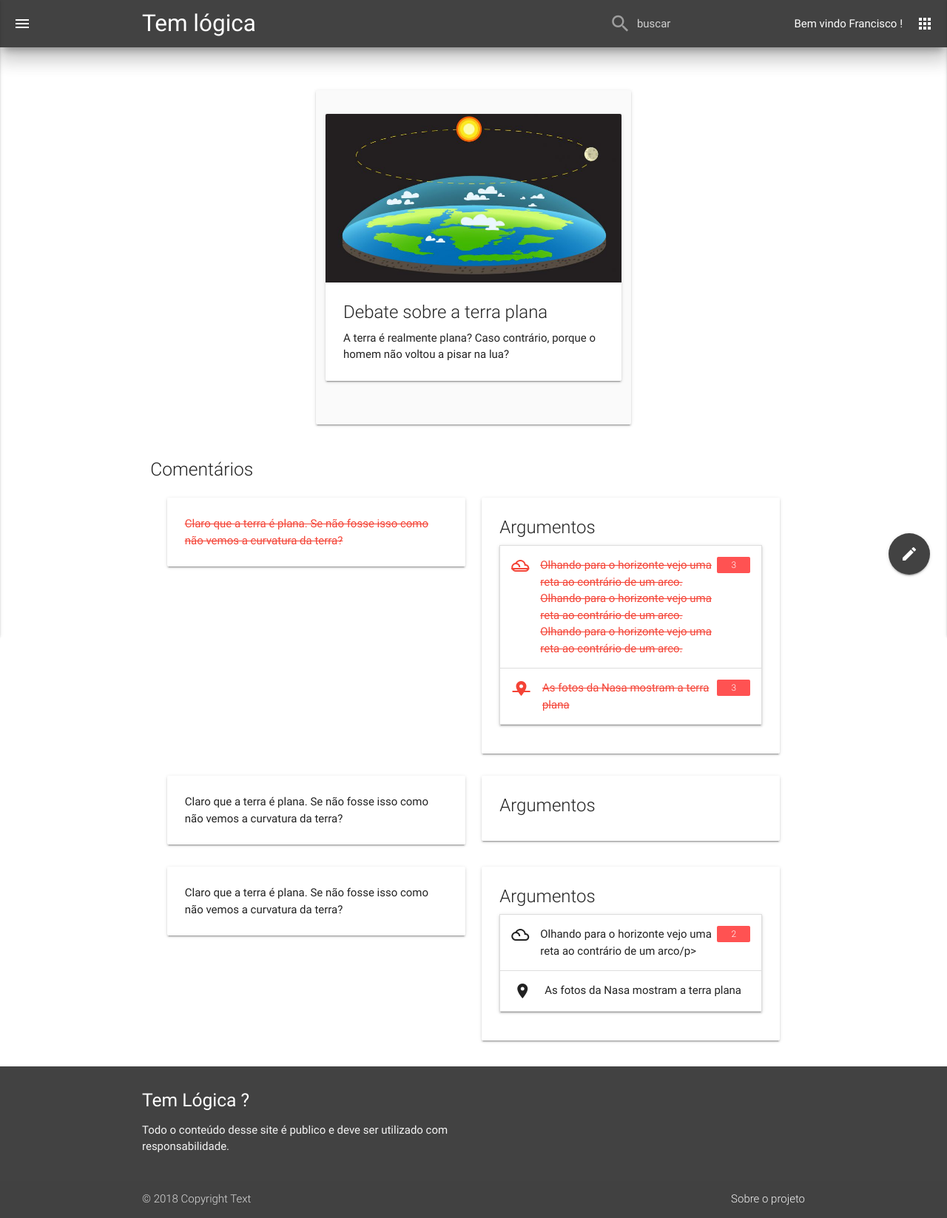
After one commit to Franciscofc1986/debate-inteligente, a PHP site: page /debate.php in a window 1280 px wide. The commit adds this page. Shown: the whole page at 74% size. Run offline with PHP 8.4, Linux system fonts and the light colour scheme; some libraries are stand-ins or nearby versions.

Commit message:
Criando a pagina de debate

```diff
--- a/src/css/style.css
+++ b/src/css/style.css
@@ -9,3 +9,7 @@
     width: auto;
     height: auto;
 }
+
+.texto_vetado{
+    text-decoration: line-through;
+}
--- /dev/null
+++ b/src/debate.php
@@ -0,0 +1,308 @@
+<!DOCTYPE html>
+<html lang="pt-BR">
+  <head>
+    <meta charset="utf-8">
+    <title >Tem Lógica</title>
+    <!--Import Google Icon Font-->
+    <link href="https://fonts.googleapis.com/icon?family=Material+Icons" rel="stylesheet">
+    <!--Import materialize.css-->
+    <link type="text/css" rel="stylesheet" href="css/materialize.min.css"  media="screen,projection"/>
+    <link type="text/css" rel="stylesheet" href="css/style.css"/>
+    <!--Let browser know website is optimized for mobile-->
+    <meta name="viewport" content="width=device-width, initial-scale=1.0"/>
+  </head>
+
+  <body>
+    <header>
+    <?php include_once 'barra_topo.php'; ?>
+    </header>
+
+    <!--<div class="fixed-action-btn horizontal">
+        <a class="btn-floating btn-large red">
+        <i class="large material-icons">question_answer</i>
+        </a>
+        <ul>
+        <li><a class="btn-floating red"><i class="material-icons">question_answer</i></a></li>
+        <li><a class="btn-floating yellow darken-1"><i class="material-icons">format_quote</i></a></li>
+        <li><a class="btn-floating green"><i class="material-icons">publish</i></a></li>
+        <li><a class="btn-floating blue"><i class="material-icons">attach_file</i></a></li>
+        </ul>
+    </div>-->
+
+  <div class="fixed-action-btn toolbar">
+    <a class="btn-floating btn-large grey darken-3">
+      <i class="large material-icons">mode_edit</i>
+    </a>
+    <ul>
+      <li class=""></li>
+      <li class="">
+        <input type="text" placeholder="Comentário" id="autocomplete-input" class="autocomplete white-text" >
+      </li>
+      <li class=""><a href="#!"><i class="material-icons">send</i></a></li>
+      <li class=""></li>
+    </ul>
+  </div>
+
+
+    <div class="row container">
+
+        <div class="col s12 m8 offset-m2 l6 offset-l3">
+        <div class="card-panel grey lighten-5 z-depth-1">
+          <div class="row valign-wrapper">
+                <div class="card">
+                <div class="card-image">
+                <img src="img/terra-plana.jpg">
+                </div>
+            <div class="card-content">
+            <span class="card-title">Debate sobre a terra plana</span>
+              <p>A terra é realmente plana? Caso contrário, porque o
+              homem não voltou a pisar na lua?</p>
+            </div>
+          </div>
+        </div></div></div>
+    </div>
+
+    <div class="row container">
+      <section class="col s12">
+        <h5 class="light">Comentários</h5>
+
+        <article class="col s12">
+            <div class="card">
+             <div class="col s12 l6">
+                <div class="card">
+                    <div class="card-content texto_vetado red-text">
+                        <p>Claro que a terra é plana. Se não fosse isso como não vemos a curvatura da terra?</p>
+                    </div>
+                </div>
+            </div>
+
+            <div class="col s12 l6">
+                <div class="card">
+                    <div class="card-content">
+                        <span class="card-title">Argumentos</span>
+                        <ul class="collapsible" data-collapsible="accordion">
+                            <li>
+                                <div class="collapsible-header texto_vetado red-text">
+                                    <i class="material-icons">filter_drama</i>
+                                    <p>Olhando para o horizonte vejo uma reta ao contrário de um arco.
+                                    Olhando para o horizonte vejo uma reta ao contrário de um arco.
+                                    Olhando para o horizonte vejo uma reta ao contrário de um arco.</p>
+                                    <p><span class="new badge red accent-2" data-badge-caption="">3</span></p>
+
+                                </div>
+                                <div class="collapsible-body"><p>Ao olhar para o horizonte eu vejo uma
+                                    reta ao inves de um circuloAo olhar para o horizonte eu vejo uma
+                                    reta ao inves de um circuloAo olhar para o horizonte eu vejo uma
+                                    reta ao inves de um circuloAo olhar para o horizonte eu vejo uma
+                                    reta ao inves de um circuloAo olhar para o horizonte eu vejo uma
+                                    reta ao inves de um circulo</p>
+                                     <p>
+                                    <div class="right">
+                                        <a class="btn-floating red lighten-3">
+                                        <i class="material-icons">announcement</i></a>
+                                    </div>
+                                    </p>
+                                </div>
+
+                            </li>
+                            <li>
+                                <div class="collapsible-header texto_vetado red-text">
+                                    <i class="material-icons">place</i>
+                                    As fotos da Nasa mostram a terra plana
+                                    <p><span class="new badge red accent-2" data-badge-caption="">3</span></p>
+                                </div>
+                                <div class="collapsible-body"><p>Nas missões apolo 11 e 12, as fotos
+                                    divulgadas pela Nasa mostram o planeta com uma superficie plana.</p>
+                                    <p>
+                                    <div class="right">
+                                        <a class="btn-floating red lighten-3">
+                                        <i class="material-icons">announcement</i></a>
+                                    </div>
+                                    </p>
+                                </div>
+                            </li>
+                        </ul>
+                    </div>
+                </div>
+            </div>
+          </div>
+        </article>
+
+        <article class="col s12">
+            <div class="card">
+             <div class="col s12 l6">
+                <div class="card">
+                    <div class="card-content">
+                        <p>Claro que a terra é plana. Se não fosse isso como não vemos a curvatura da terra?</p>
+                    </div>
+                </div>
+            </div>
+
+            <div class="col s12 l6">
+                <div class="card">
+                    <div class="card-content">
+                        <span class="card-title">Argumentos</span>
+
+                    </div>
+                </div>
+            </div>
+          </div>
+        </article>
+
+        <article class="col s12">
+            <div class="card">
+             <div class="col s12 l6">
+                <div class="card">
+                    <div class="card-content">
+                        <p>Claro que a terra é plana. Se não fosse isso como não vemos a curvatura da terra?</p>
+                    </div>
+                </div>
+            </div>
+
+            <div class="col s12 l6">
+                <div class="card">
+                    <div class="card-content">
+                        <span class="card-title">Argumentos</span>
+                        <ul class="collapsible" data-collapsible="accordion">
+                            <li>
+                                <div class="collapsible-header">
+                                    <i class="material-icons">filter_drama</i>
+                                    <p>Olhando para o horizonte vejo uma reta ao contrário de um arco/p>
+                                    <p><span class="new badge red accent-2" data-badge-caption="">2</span></p>
+
+                                </div>
+                                <div class="collapsible-body"><p>Ao olhar para o horizonte eu vejo uma
+                                    reta ao inves de um circuloAo olhar para o horizonte eu vejo uma
+                                    reta ao inves de um circulo</p>
+                                     <p>
+                                    <div class="right">
+                                        <a class="btn-floating red lighten-3">
+                                        <i class="material-icons">announcement</i></a>
+                                    </div>
+                                    </p>
+                                </div>
+
+                            </li>
+                            <li>
+                                <div class="collapsible-header">
+                                <i class="material-icons">place</i>
+                                As fotos da Nasa mostram a terra plana
+                                </div>
+                                <div class="collapsible-body"><p>Nas missões apolo 11 e 12, as fotos
+                                    divulgadas pela Nasa mostram o planeta com uma superficie plana.</p>
+                                    <p>
+                                    <div class="right">
+                                        <a class="btn-floating red lighten-3">
+                                        <i class="material-icons">announcement</i></a>
+                                    </div>
+                                    </p>
+                                </div>
+                            </li>
+                        </ul>
+                    </div>
+                </div>
+            </div>
+          </div>
+        </article>
+
+      </section>
+    </div>
+
+
+        <!--<div class="col s12 m8 offset-m2 l6 offset-l3">
+        <div class="card-panel grey lighten-5 z-depth-1">
+          <div class="row valign-wrapper">
+            <div class="col s2">
+              <img src="img/Deus-existe.jpg" alt="" class="circle responsive-img">
+            </div>
+            <div class="col s10">
+              <span class="black-text">
+                This is a square image. Add the "circle" class to it to make it appear circular.
+              </span>
+            </div>
+          </div>
+          <div class="row right">
+          <a class="btn-floating waves-effect waves-light red lighten-3"><i class="material-icons">announcement</i></a>
+          </div>
+        </div>
+      </div>
+
+      <div class="col s12 m8 offset-m2 l6 offset-l3">
+        <div class="card-panel grey lighten-5 z-depth-1">
+          <div class="row valign-wrapper">
+            <div class="col s2">
+              <img src="img/Deus-existe.jpg" alt="" class="circle responsive-img">
+            </div>
+            <div class="col s10">
+              <span class="black-text">
+                This is a square image. Add the "circle" class to it to make it appear circular.
+              </span>
+            </div>
+          </div>
+          <div class="row right">
+          <a class="btn-floating waves-effect waves-light red lighten-3"><i class="material-icons">announcement</i></a>
+          </div>
+        </div>
+      </div>
+
+      <div class="col s12 m8 offset-m2 l6 offset-l3">
+        <div class="card-panel grey lighten-5 z-depth-1">
+          <div class="row valign-wrapper">
+            <div class="col s2">
+              <img src="img/Deus-existe.jpg" alt="" class="circle responsive-img">
+            </div>
+            <div class="col s10">
+              <span class="black-text">
+                This is a square image. Add the "circle" class to it to make it appear circular.
+                This is a square image. Add the "circle" class to it to make it appear circular.
+                This is a square image. Add the "circle" class to it to make it appear circular.
+                This is a square image. Add the "circle" class to it to make it appear circular.
+                This is a square image. Add the "circle" class to it to make it appear circular.
+                This is a square image. Add the "circle" class to it to make it appear circular.
+
+                This is a square image. Add the "circle" class to it to make it appear circular.
+                This is a square image. Add the "circle" class to it to make it appear circular.
+                This is a square image. Add the "circle" class to it to make it appear circular.
+                This is a square image. Add the "circle" class to it to make it appear circular.
+                This is a square image. Add the "circle" class to it to make it appear circular.
+                This is a square image. Add the "circle" class to it to make it appear circular.
+                This is a square image. Add the "circle" class to it to make it appear circular.
+                This is a square image. Add the "circle" class to it to make it appear circular.
+                This is a square image. Add the "circle" class to it to make it appear circular.
+              </span>
+            </div>
+          </div>
+          <div class="row right">
+          <a class="btn-floating waves-effect waves-light red lighten-3"><i class="material-icons">announcement</i></a>
+          </div>
+        </div>
+      </div>
+
+            <div class="col s12 m8 offset-m2 l6 offset-l3">
+        <div class="card-panel grey lighten-5 z-depth-1">
+          <div class="row valign-wrapper">
+            <div class="col s2">
+              <img src="img/Deus-existe.jpg" alt="" class="circle responsive-img">
+            </div>
+            <div class="col s10">
+              <span class="black-text">
+                This is a square image. Add the "circle" class to it to make it appear circular.
+              </span>
+            </div>
+          </div>
+          <div class="row right">
+          <a class="btn-floating waves-effect waves-light red lighten-3"><i class="material-icons">announcement</i></a>
+          </div>
+        </div>
+      </div>-->
+
+
+
+    <?php include_once 'rodape.php'; ?>
+
+    <!--Import jQuery before materialize.js-->
+    <script type="text/javascript" src="https://code.jquery.com/jquery-3.2.1.min.js"></script>
+    <script type="text/javascript" src="js/materialize.min.js"></script>
+    <script type="text/javascript" src="js/app.js"></script>
+  </body>
+</html>
```
